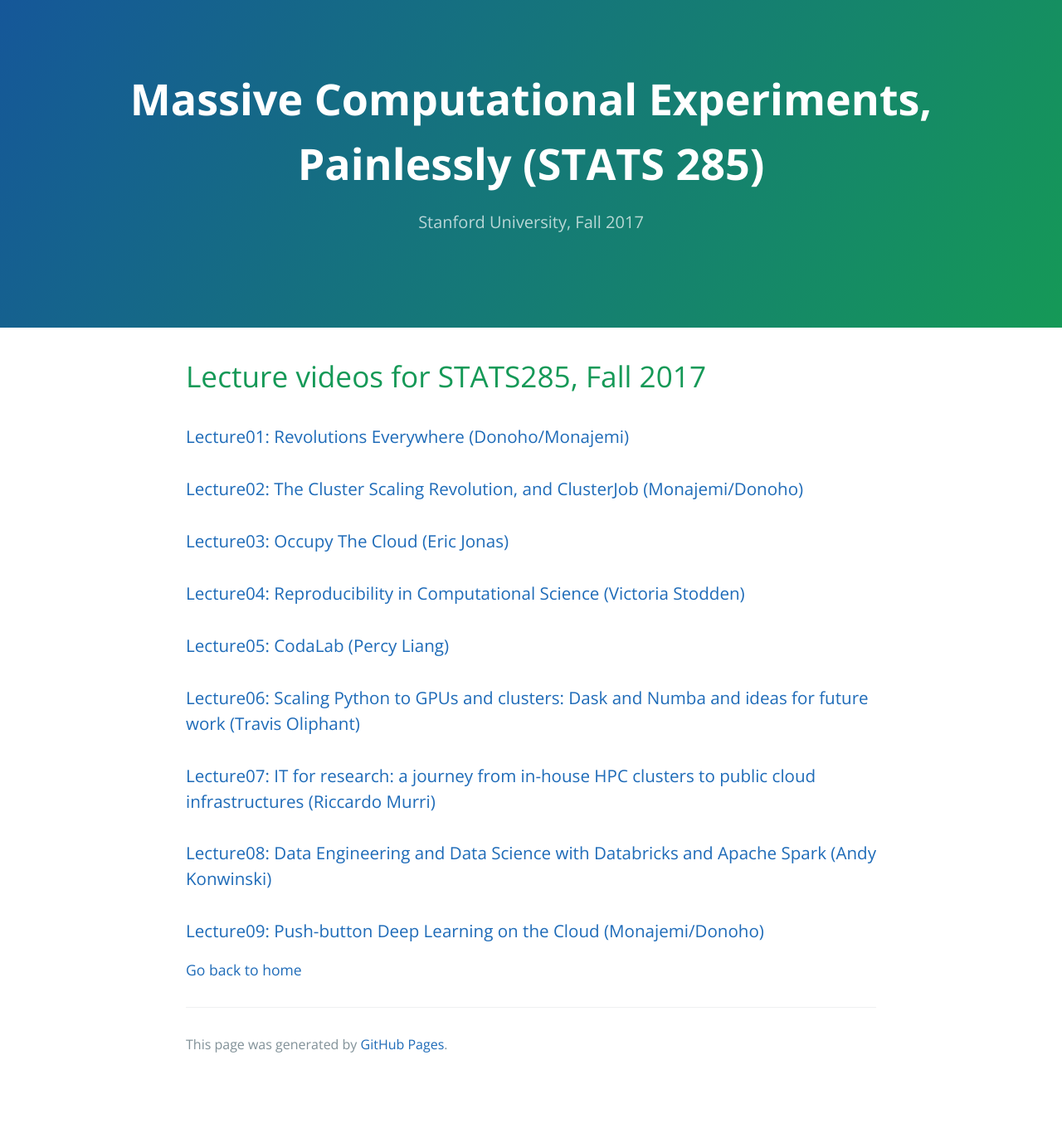
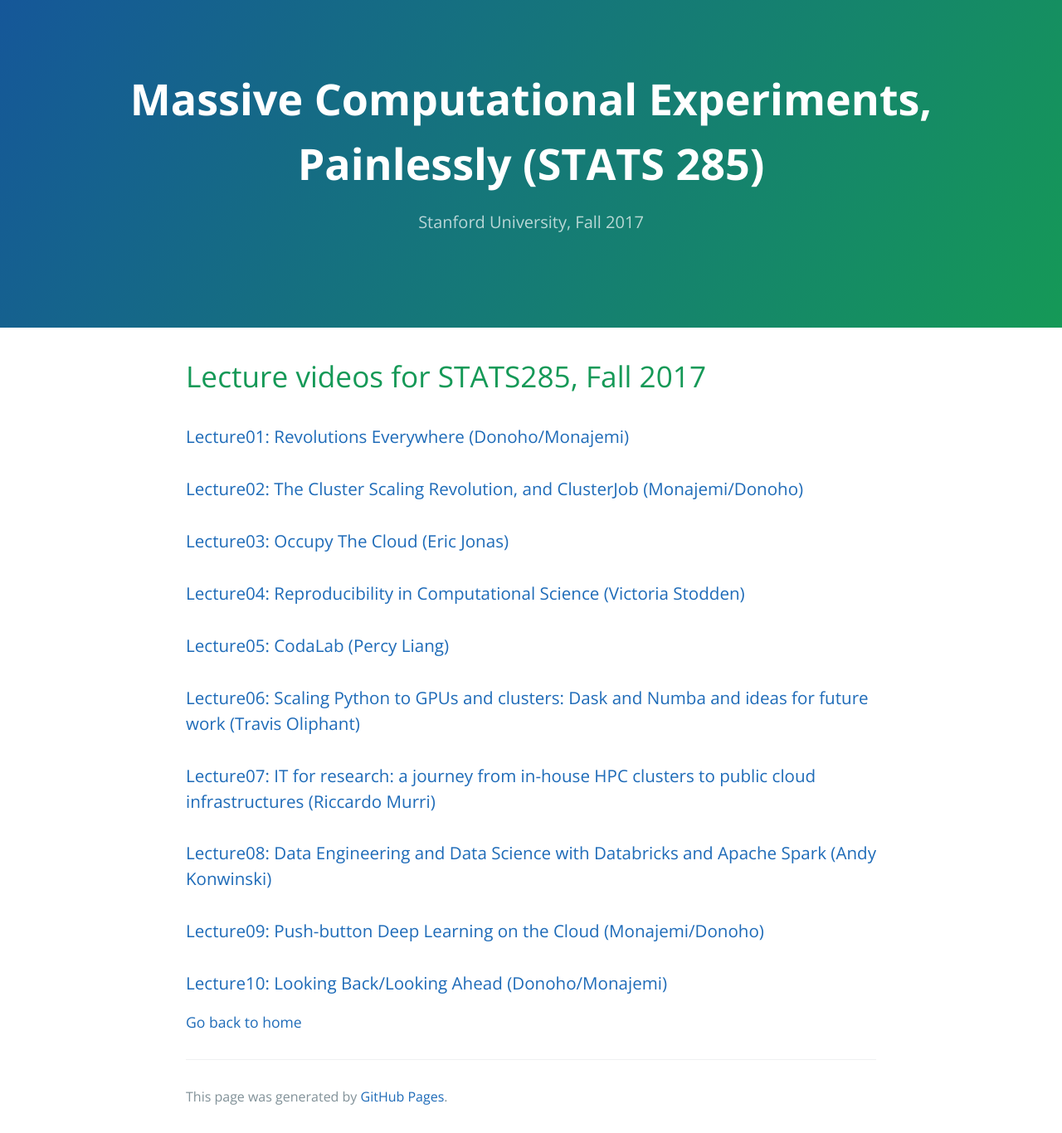
Before and after one commit to stats285/stats285.github.io, a Jekyll site: the page built from lecture_videos.md, in a window 1280 px wide. Shown: the whole page at 83% size. Built offline with Jekyll 4.4.1, drawn with Linux system fonts in a browser that asks for light colours; our own code applies the rules of GitHub Pages for plain Markdown files; the repository's description, which GitHub fills in, is left out; before the commit the page ends 1303 px from its top, so only the background shows below that.

Commit message:
lecture10 added

```diff
--- a/lecture_videos.md
+++ b/lecture_videos.md
@@ -11,6 +11,7 @@
 ### [Lecture07: IT for research: a journey from in-house HPC clusters to public cloud infrastructures (Riccardo Murri)](https://www.youtube.com/watch?v=_jjzi43Bekg&feature=youtu.be)
 ### [Lecture08: Data Engineering and Data Science with Databricks and Apache Spark (Andy Konwinski)]()
 ### [Lecture09: Push-button Deep Learning on the Cloud (Monajemi/Donoho)]()
+### [Lecture10: Looking Back/Looking Ahead (Donoho/Monajemi)](https://www.youtube.com/watch?v=e5dkUuY77JI&feature=youtu.be&app=desktop)
 
 
 [Go back to home](./)
```
Also changed, not shown: lecture_slides.md (+1 -1 lines).
